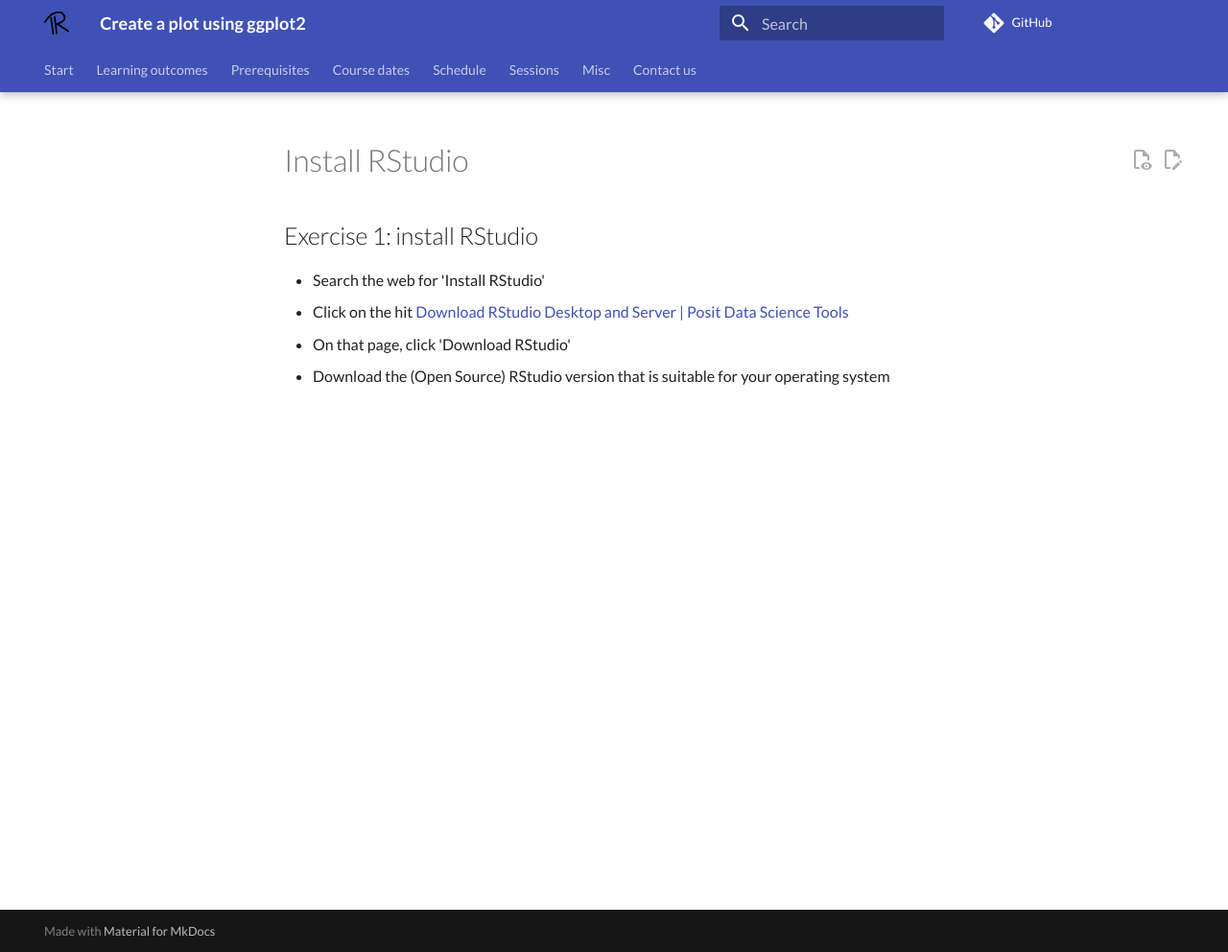
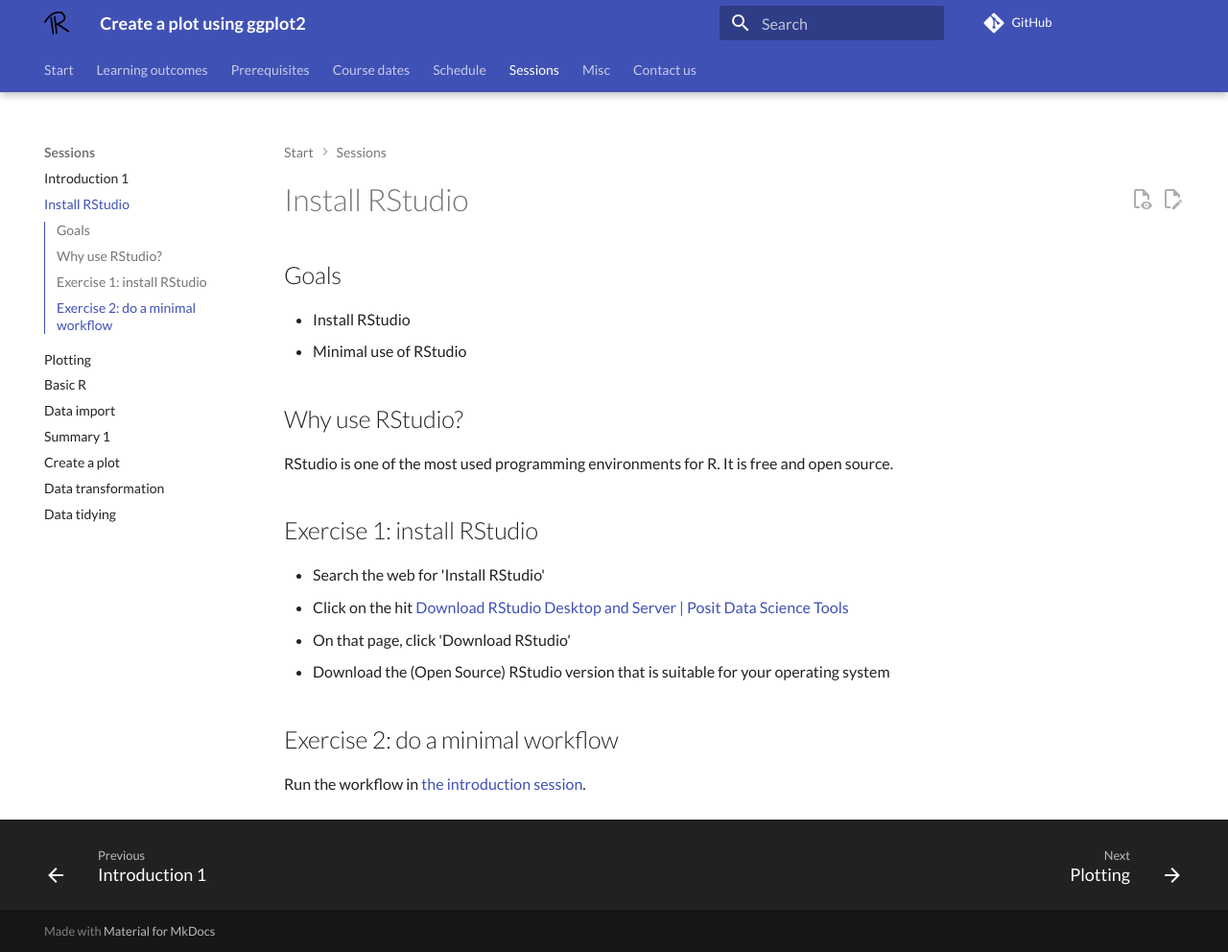
Before and after one commit to richelbilderbeek/create_plot_using_ggplot2_course, an MkDocs documentation site: the page built from docs/install_rstudio/README.md, in a window 1280 px wide and 992 px high. Shown: the whole window at 96% size. Built offline with MkDocs 1.6.1 and Material for MkDocs 9.7.7, drawn with Linux system fonts in a browser that asks for light colours; comment, search, counter and statistics services are not loaded.

Commit message:
Add RStudio to TOC

```diff
--- a/docs/install_rstudio/README.md
+++ b/docs/install_rstudio/README.md
@@ -1,5 +1,14 @@
 # Install RStudio
 
+## Goals
+
+- Install RStudio
+- Minimal use of RStudio
+
+## Why use RStudio?
+
+RStudio is one of the most used programming environments for R.
+It is free and open source.
 
 ## Exercise 1: install RStudio
 
@@ -9,3 +18,7 @@
 - On that page, click 'Download RStudio'
 - Download the (Open Source) RStudio version
   that is suitable for your operating system
+
+## Exercise 2: do a minimal workflow
+
+Run the workflow in [the introduction session](../introduction_1/README.md).
--- a/docs/introduction_1/README.md
+++ b/docs/introduction_1/README.md
@@ -56,7 +56,7 @@
   [leave feedback anonymously](https://richelbilderbeek.github.io/create_plot_using_ggplot2_course/evaluation/)
   that will be published: this helps improve the course
 
-## Example
+## Example workflow
 
 For
 [a paper I am writing](https://richelbilderbeek.github.io/teaching/data/counts/)
--- a/mkdocs.yml
+++ b/mkdocs.yml
@@ -10,6 +10,7 @@
   - Schedule: schedule.md
   - Sessions:
     - Introduction 1: introduction_1/README.md
+    - Install RStudio: install_rstudio/README.md
     - Plotting: plotting/README.md
     - Basic R: basic_r/README.md
     - Data import: data_import/README.md
```
